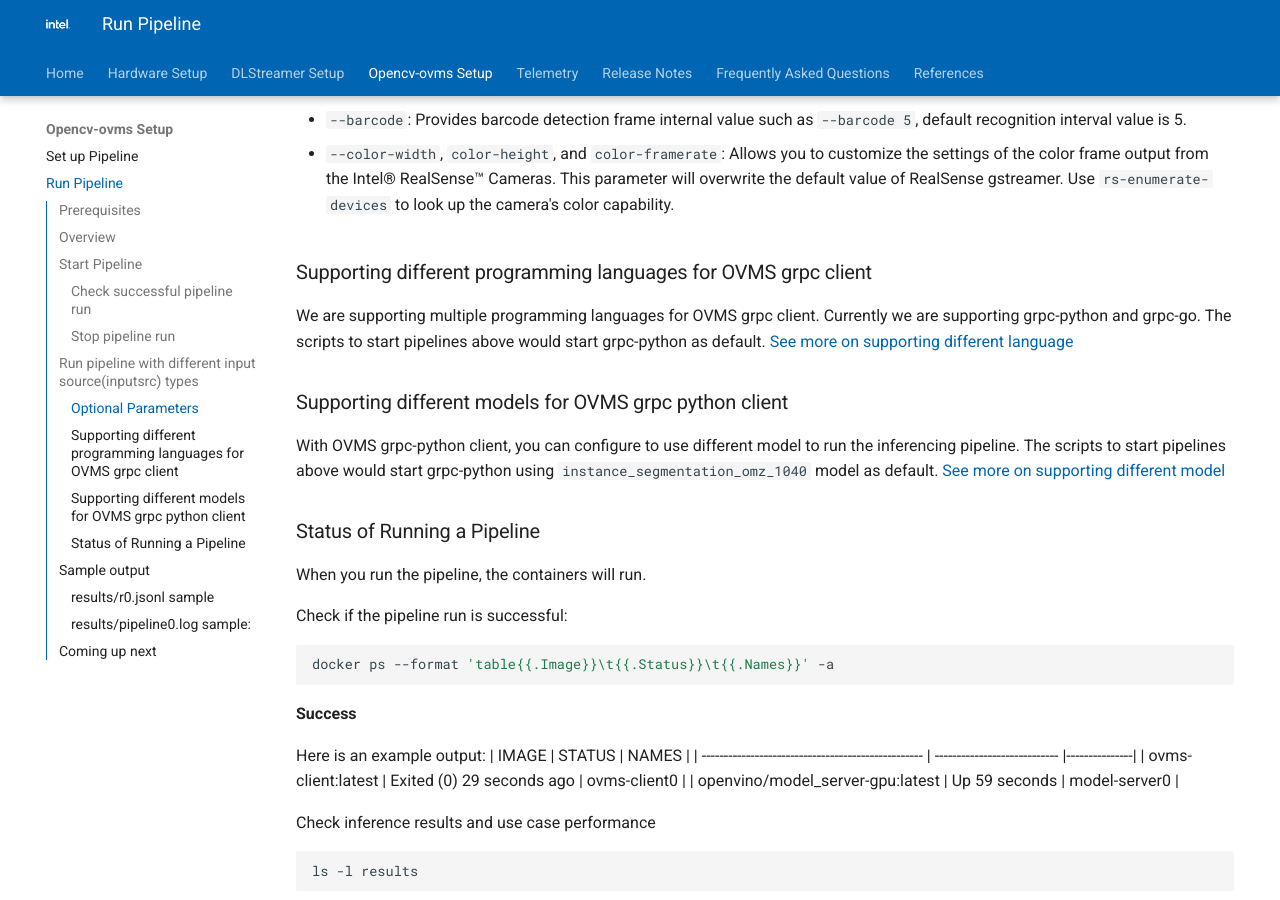
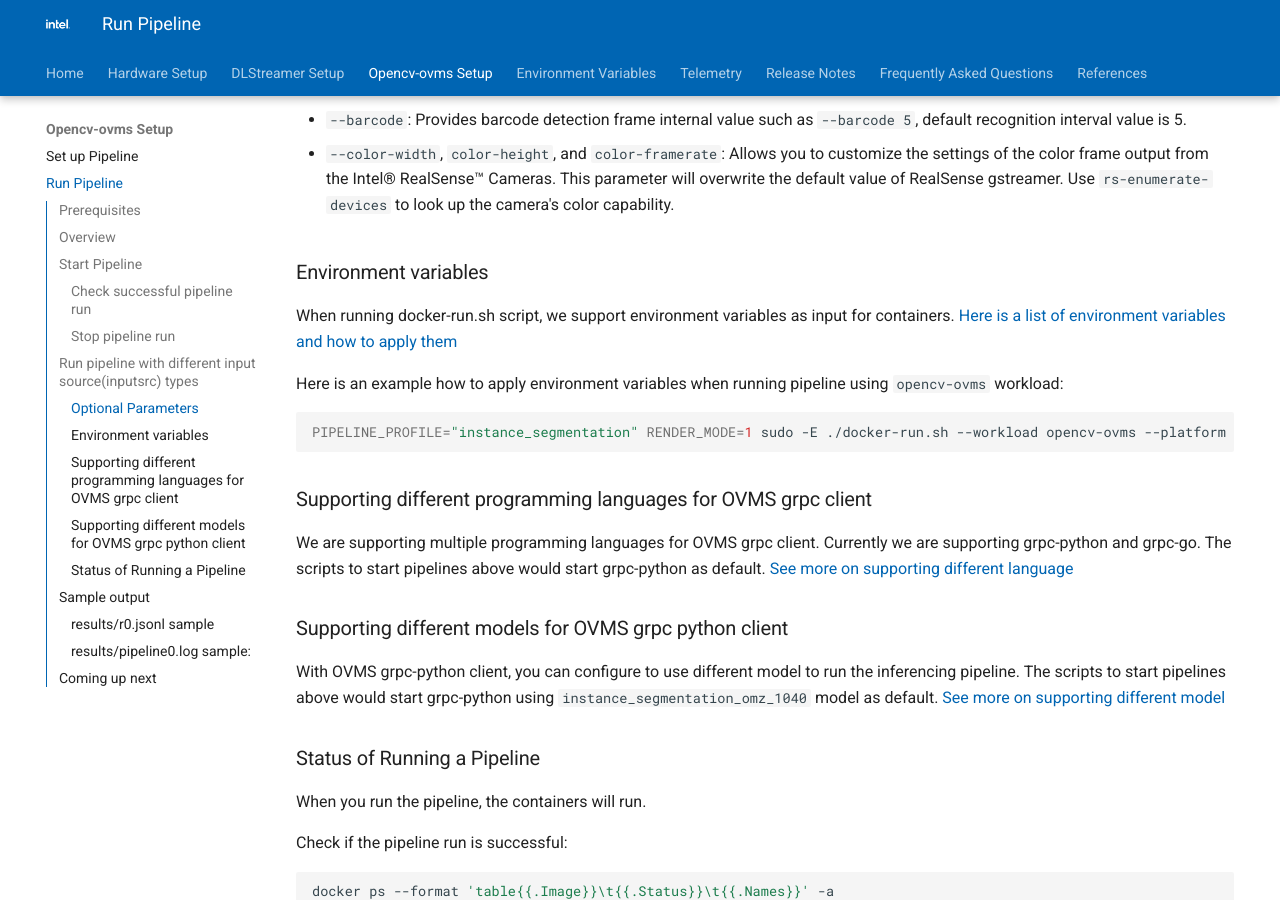
Before and after one commit to intel-retail/automated-self-checkout, an MkDocs documentation site: the page built from docs_src/OVMS/pipelinerun.md, in a window 1280 px wide and 900 px high, scrolled down 2398 px. Built offline with MkDocs 1.6.1 and Material for MkDocs 9.7.7, drawn with Linux system fonts in a browser that asks for light colours; comment, search, counter and statistics services are not loaded.

Commit message:
docs: add doc for docker-run.sh environment variables (#225)
* docs: add doc for docker-run.sh environment variables

Closes: #73
Signed-off-by: Valina Li <valina.li@intel.com>

````diff
--- a/docs_src/OVMS/pipelinerun.md
+++ b/docs_src/OVMS/pipelinerun.md
@@ -73,6 +73,13 @@
 
 - `--color-width`, `color-height`, and `color-framerate`: Allows you to customize the settings of the color frame output from the Intel® RealSense™ Cameras. This parameter will overwrite the default value of RealSense gstreamer. Use `rs-enumerate-devices` to look up the camera's color capability.
 
+### Environment variables
+When running docker-run.sh script, we support environment variables as input for containers. [Here is a list of environment variables and how to apply them](../environment_variables.md)
+
+Here is an example how to apply environment variables when running pipeline using `opencv-ovms` workload:
+```bash
+PIPELINE_PROFILE="instance_segmentation" RENDER_MODE=1 sudo -E ./docker-run.sh --workload opencv-ovms --platform core --inputsrc rtsp://127.0.0.1:8554/camera_0
+```
 
 ### Supporting different programming languages for OVMS grpc client
 We are supporting multiple programming languages for OVMS grpc client. Currently we are supporting grpc-python and grpc-go. The scripts to start pipelines above would start grpc-python as default. [See more on supporting different language](./supportingDifferentLanguage.md)
--- a/mkdocs.yml
+++ b/mkdocs.yml
@@ -29,6 +29,7 @@
   - Opencv-ovms Setup:
     - './OVMS/pipelinesetup.md'
     - './OVMS/pipelinerun.md'
+  - Environment Variables: 'environment_variables.md'
   - Telemetry:
     - './telemetry/setup.md'
   - Release Notes:
````
Also changed, not shown: docs_src/environment_variables.md (added, +61 -0 lines), docs_src/pipelinerun.md (+3 -0 lines).
